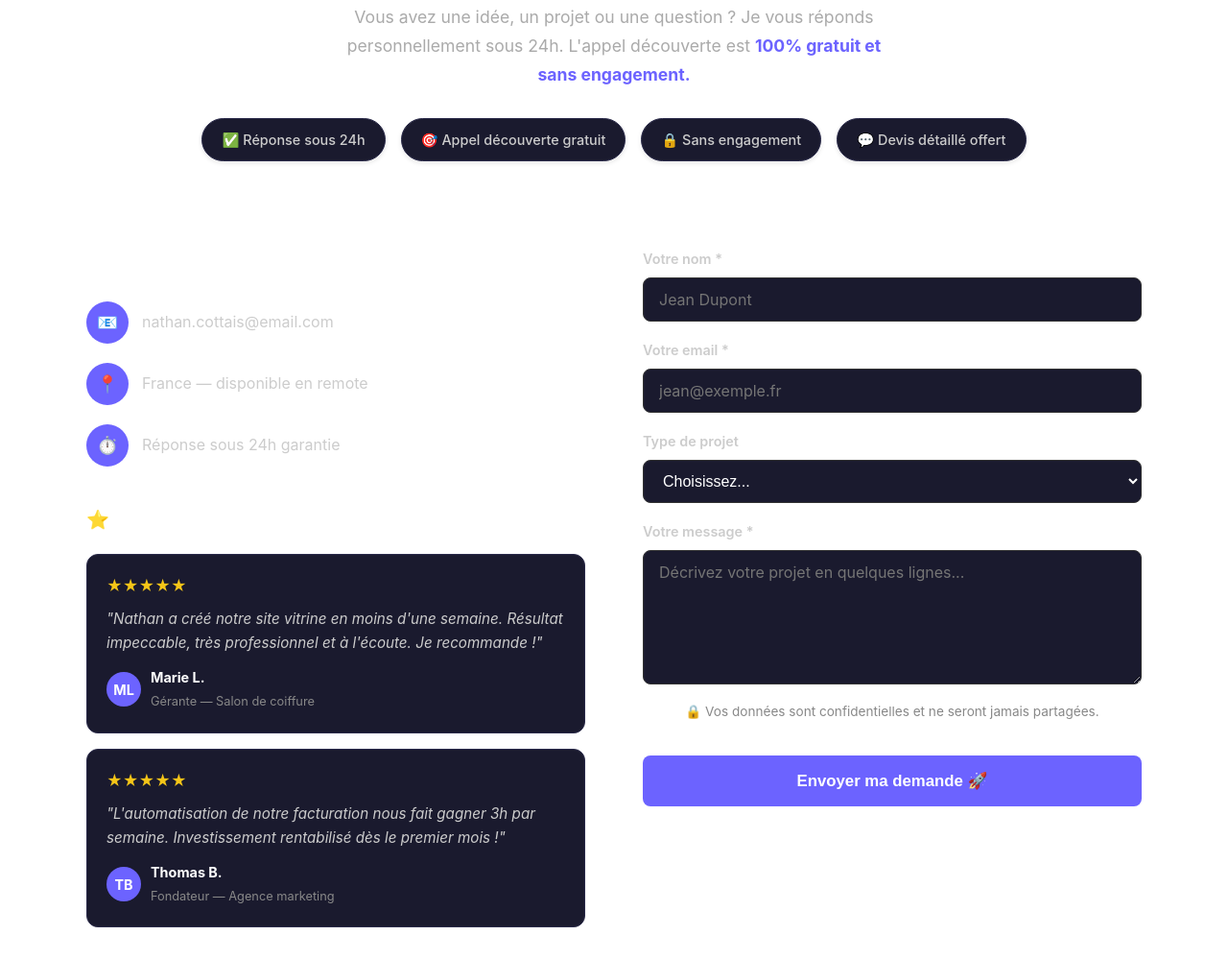
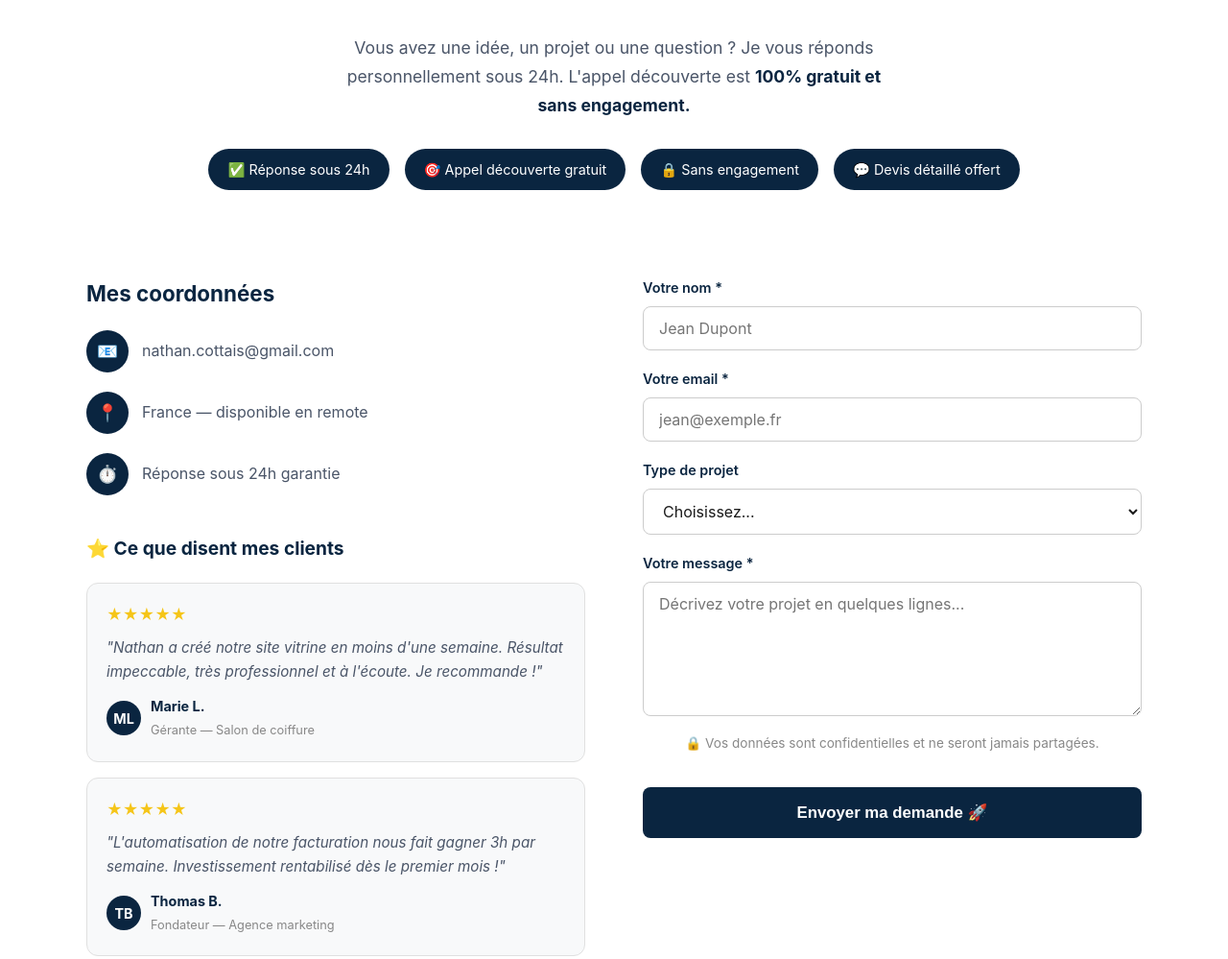
Before and after one commit to nathan144667/portfolio-pro, a website: page contact.html in a window 1280 px wide. Shown: the part 275-1274 px from the top of the page at 96% size. Drawn offline with Linux system fonts and the light colour scheme.

Commit message:
Fix formulaire contact fond blanc

```diff
--- a/contact.html
+++ b/contact.html
@@ -12,14 +12,8 @@
             padding: 40px 0 20px;
         }
 
-        .contact-hero h2 {
-            color: #fff;
-            font-size: 2.2rem;
-            margin-bottom: 16px;
-        }
-
         .contact-hero p {
-            color: #aaa;
+            color: #4a5568;
             font-size: 1.1rem;
             max-width: 580px;
             margin: 0 auto 30px;
@@ -34,12 +28,11 @@
             margin-bottom: 50px;
         }
 
-        .badge {
-            background: #1a1a2e;
-            border: 1px solid #2a2a4a;
+        .badge-contact {
+            background: #0A2540;
             border-radius: 30px;
             padding: 10px 20px;
-            color: #ccc;
+            color: #fff;
             font-size: 0.9rem;
             display: flex;
             align-items: center;
@@ -60,7 +53,7 @@
         }
 
         .contact-info h3 {
-            color: #fff;
+            color: #0A2540;
             font-size: 1.4rem;
             margin-bottom: 20px;
         }
@@ -75,7 +68,7 @@
         .contact-detail .icon {
             width: 44px;
             height: 44px;
-            background: #6c63ff;
+            background: #0A2540;
             border-radius: 50%;
             display: flex;
             align-items: center;
@@ -85,24 +78,23 @@
         }
 
         .contact-detail p {
-            color: #ccc;
+            color: #4a5568;
             margin: 0;
         }
 
-        /* Témoignages */
         .temoignages {
             margin-top: 40px;
         }
 
         .temoignages h3 {
-            color: #fff;
+            color: #0A2540;
             font-size: 1.2rem;
             margin-bottom: 20px;
         }
 
         .temoignage-card {
-            background: #1a1a2e;
-            border: 1px solid #2a2a4a;
+            background: #f8f9fa;
+            border: 1px solid #e0e0e0;
             border-radius: 12px;
             padding: 20px;
             margin-bottom: 16px;
@@ -115,7 +107,7 @@
         }
 
         .temoignage-card p {
-            color: #ccc;
+            color: #4a5568;
             font-size: 0.95rem;
             line-height: 1.6;
             font-style: italic;
@@ -132,7 +124,7 @@
             width: 36px;
             height: 36px;
             border-radius: 50%;
-            background: #6c63ff;
+            background: #0A2540;
             display: flex;
             align-items: center;
             justify-content: center;
@@ -143,7 +135,7 @@
 
         .author-info span {
             display: block;
-            color: #fff;
+            color: #0A2540;
             font-size: 0.9rem;
             font-weight: bold;
         }
@@ -153,7 +145,6 @@
             font-size: 0.8rem;
         }
 
-        /* Formulaire */
         .contact-form {
             display: flex;
             flex-direction: column;
@@ -167,27 +158,30 @@
         }
 
         .form-group label {
-            color: #ccc;
+            color: #0A2540;
             font-size: 0.9rem;
+            font-weight: 600;
         }
 
         .form-group input,
         .form-group textarea,
         .form-group select {
-            background: #1a1a2e;
-            border: 1px solid #333;
+            background: #ffffff;
+            border: 1px solid #cccccc;
             border-radius: 8px;
             padding: 12px 16px;
-            color: #fff;
+            color: #1a1a1a;
             font-size: 1rem;
             outline: none;
             transition: border-color 0.3s;
+            font-family: var(--font-main);
         }
 
         .form-group input:focus,
         .form-group textarea:focus,
         .form-group select:focus {
-            border-color: #6c63ff;
+            border-color: #0A2540;
+            box-shadow: 0 0 0 3px rgba(10, 37, 64, 0.1);
         }
 
         .form-group textarea {
@@ -196,7 +190,8 @@
         }
 
         .form-group select option {
-            background: #1a1a2e;
+            background: #ffffff;
+            color: #1a1a1a;
         }
 
         .form-note {
@@ -206,7 +201,7 @@
         }
 
         .btn-submit {
-            background: #6c63ff;
+            background: #0A2540;
             color: #fff;
             border: none;
             padding: 16px 32px;
@@ -218,15 +213,15 @@
         }
 
         .btn-submit:hover {
-            background: #5a52d5;
+            background: #123e6b;
             transform: translateY(-2px);
         }
 
         .success-msg {
             display: none;
-            background: #1a3a1a;
+            background: #f0fff0;
             border: 1px solid #4caf50;
-            color: #4caf50;
+            color: #2e7d32;
             padding: 14px;
             border-radius: 8px;
             text-align: center;
@@ -251,29 +246,27 @@
         <section class="section fade-in">
             <div class="container">
 
-                <!-- Hero contact -->
                 <div class="contact-hero">
                     <h2 class="section-title">Parlons de votre projet 🚀</h2>
                     <p>Vous avez une idée, un projet ou une question ? Je vous réponds personnellement sous 24h. L'appel
-                        découverte est <strong style="color:#6c63ff">100% gratuit et sans engagement.</strong></p>
+                        découverte est <strong style="color:#0A2540">100% gratuit et sans engagement.</strong></p>
 
                     <div class="reassurance-badges">
-                        <div class="badge">✅ Réponse sous 24h</div>
-                        <div class="badge">🎯 Appel découverte gratuit</div>
-                        <div class="badge">🔒 Sans engagement</div>
-                        <div class="badge">💬 Devis détaillé offert</div>
+                        <div class="badge-contact">✅ Réponse sous 24h</div>
+                        <div class="badge-contact">🎯 Appel découverte gratuit</div>
+                        <div class="badge-contact">🔒 Sans engagement</div>
+                        <div class="badge-contact">💬 Devis détaillé offert</div>
                     </div>
                 </div>
 
                 <div class="contact-wrapper">
 
-                    <!-- Infos + témoignages -->
                     <div class="contact-info">
                         <h3>Mes coordonnées</h3>
 
                         <div class="contact-detail">
                             <div class="icon">📧</div>
-                            <p>nathan.cottais@email.com</p>
+                            <p>nathan.cottais@gmail.com</p>
                         </div>
                         <div class="contact-detail">
                             <div class="icon">📍</div>
@@ -284,7 +277,6 @@
                             <p>Réponse sous 24h garantie</p>
                         </div>
 
-                        <!-- Témoignages -->
                         <div class="temoignages">
                             <h3>⭐ Ce que disent mes clients</h3>
 
@@ -313,11 +305,9 @@
                                     </div>
                                 </div>
                             </div>
-
                         </div>
                     </div>
 
-                    <!-- Formulaire -->
                     <div>
                         <form class="contact-form" onsubmit="sendMessage(event)">
                             <div class="form-group">
```
